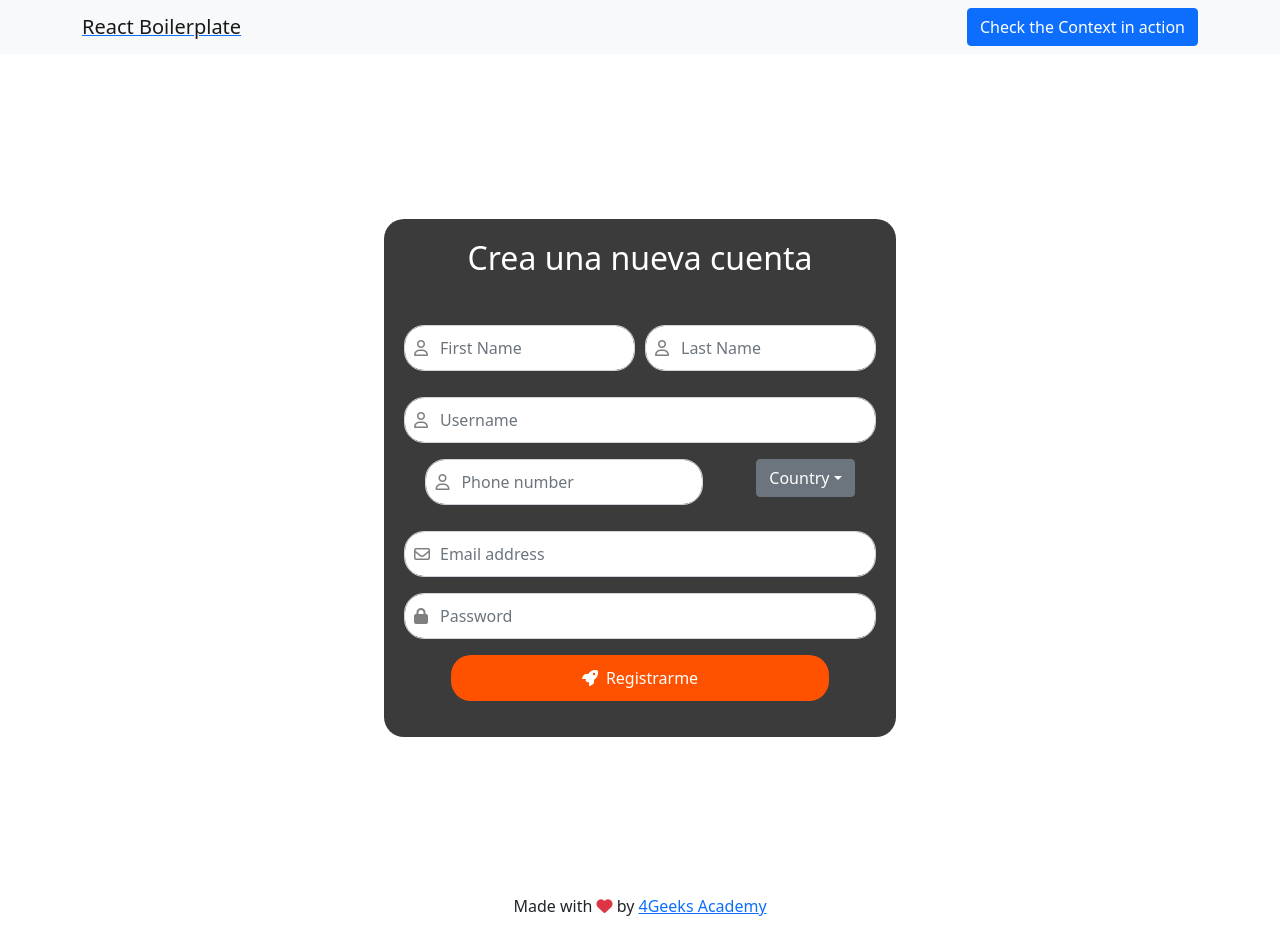
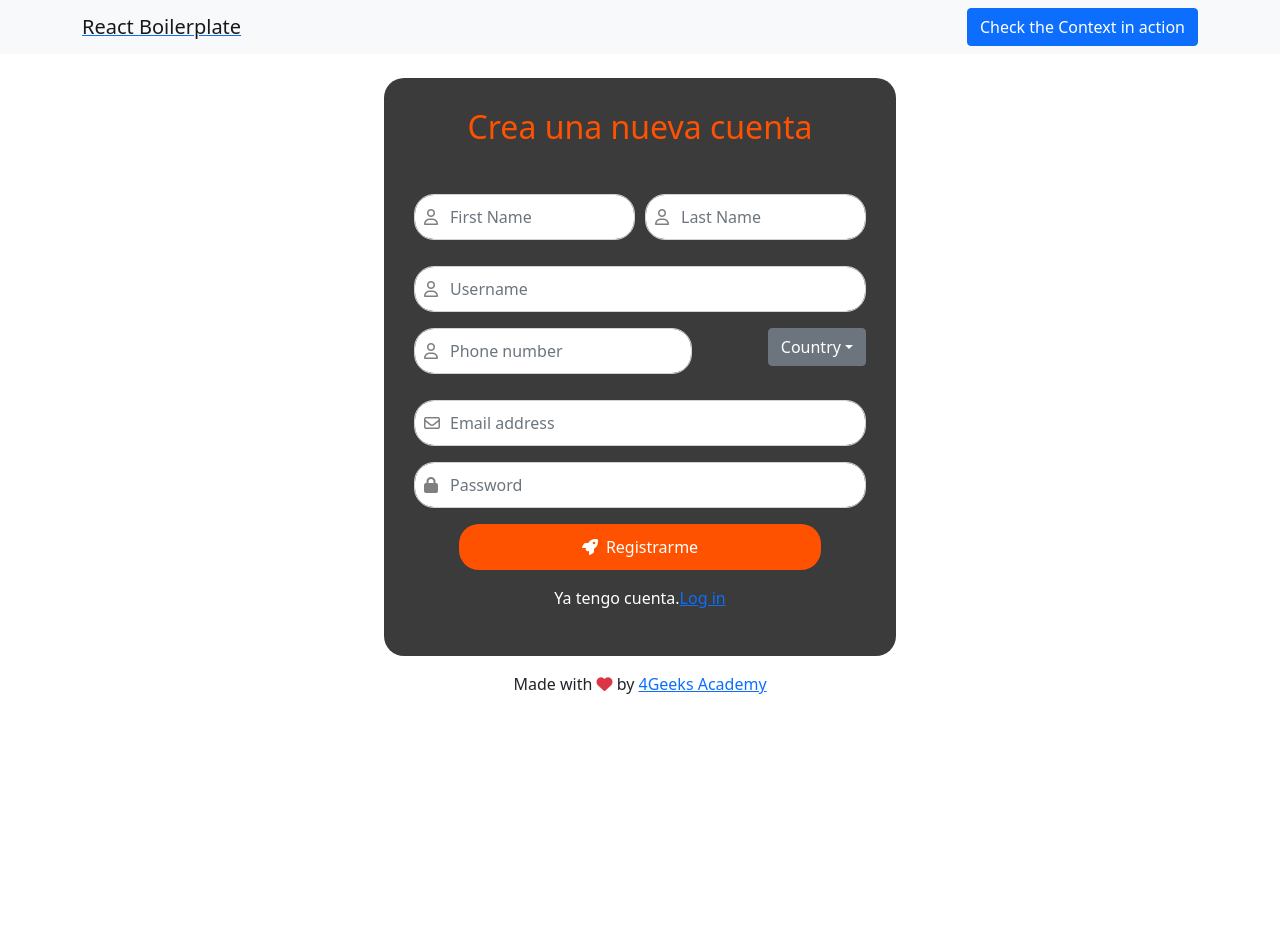
Before and after one commit to 4GeeksAcademy/NAAS_Final_Project, a React app: page /signUp in a window 1280 px wide. After the commit the page ends 800 px from the top, so only its background shows below. Built offline with nearby package versions, Linux system fonts and the light colour scheme; no server answers.

Commit message:
[refine design of forms]

```diff
--- a/src/front/js/component/SignUpForm.js
+++ b/src/front/js/component/SignUpForm.js
@@ -1,11 +1,12 @@
 import React from 'react';
 import "../../styles/contactForm.css";
+import { Link } from 'react-router-dom';
 
 function SignUpForm() {
   return (
     <div className="login-container mt-4">
-      <form className="login-form">
-        <h2 className='title mb-5'>Crea una nueva cuenta</h2>
+      <form className="login-form register-form">
+        <h2 className='title-color mb-5'>Crea una nueva cuenta</h2>
         <div className='name-container'>
         <div className="mb-3">
           <div className="input-icon">
@@ -91,14 +92,17 @@ function SignUpForm() {
             />
           </div>
         </div>
-
+        <div className='btn-container'>
         <button type="submit" className="btn confirm-btn" style={{background: "#FE5201"}}>
           <i className="fa-solid fa-rocket" style={{ marginRight: '8px' }}/>
           Registrarme
         </button>
-
+      </div>
         <div className="mb-3">
         </div>
+        <p>Ya tengo cuenta.
+          <Link to={"/"}>Log in</Link></p>
+
       </form>
     </div>
   );
--- a/src/front/js/layout.js
+++ b/src/front/js/layout.js
@@ -13,6 +13,7 @@ import { Footer } from "./component/footer";
 import ForgotPassword from "./component/ForgotPassword"
 import SignUpForm from "./component/SignUpForm";
 import ContactForm from "./component/ContactForm";
+import Tips from "./component/Tips";
 
 //create your first component
 const Layout = () => {
@@ -34,6 +35,7 @@ const Layout = () => {
                         <Route element={<ForgotPassword />} path="/forgot-password" />
                         <Route element={<SignUpForm />} path="/signUp" />
                         <Route element={<ContactForm/>} path="/contact"/>
+                        <Route element={<Tips/>} path="/tips"/>
                         <Route element={<h1>Not found!</h1>} />
                     </Routes>
                     <Footer />
--- a/src/front/styles/contactForm.css
+++ b/src/front/styles/contactForm.css
@@ -1,23 +1,23 @@
-.login-form{
-    background-color: #0b0b0b98;
-    width: 35%;
+
+
+.register-form{
+    background-color: #3B3B3B;
+    width: 40%;
+    text-align: center;
+    color: white;
+    padding: 30px;
+
 }
-
 .name-container{
     display: flex;
-    justify-content: space-around;
+    justify-content: space-between;
     gap: 10px;
 }
-.login-container{
+.title-color{
+    color: #FE5201;
+    margin-bottom: 20px;
+}
+.btn-container{
     display: flex;
     justify-content: center;
-    align-items: center;
-    height: 100vh;
-    text-align: center;
 }
-.login-form{
-    background-color: #3b3b3b;
-    padding: 20px;
-    border-radius: 20px;
-    width: 40%
-  }
--- a/src/front/styles/loginContainer.css
+++ b/src/front/styles/loginContainer.css
@@ -7,14 +7,16 @@
     display: flex;
     justify-content: center;
     align-items: center;
-    height: 100vh;
+    /* height: 100vh; */
     text-align: center;
+    margin-top: 20px;
 }
 .login-form{
   background-color: #3b3b3b;
   padding: 20px;
   border-radius: 20px;
-  width: 300px;
+  width: 50vh;
+
 }
 .form-label,
 .form-control {
@@ -26,7 +28,9 @@
     padding: 10px;
     border-radius: 20px;
     margin-bottom: 10px;
-  }
+    /* width: 90% */
+   }
+
 
   .confirm-btn {
     width: 80%;
```
